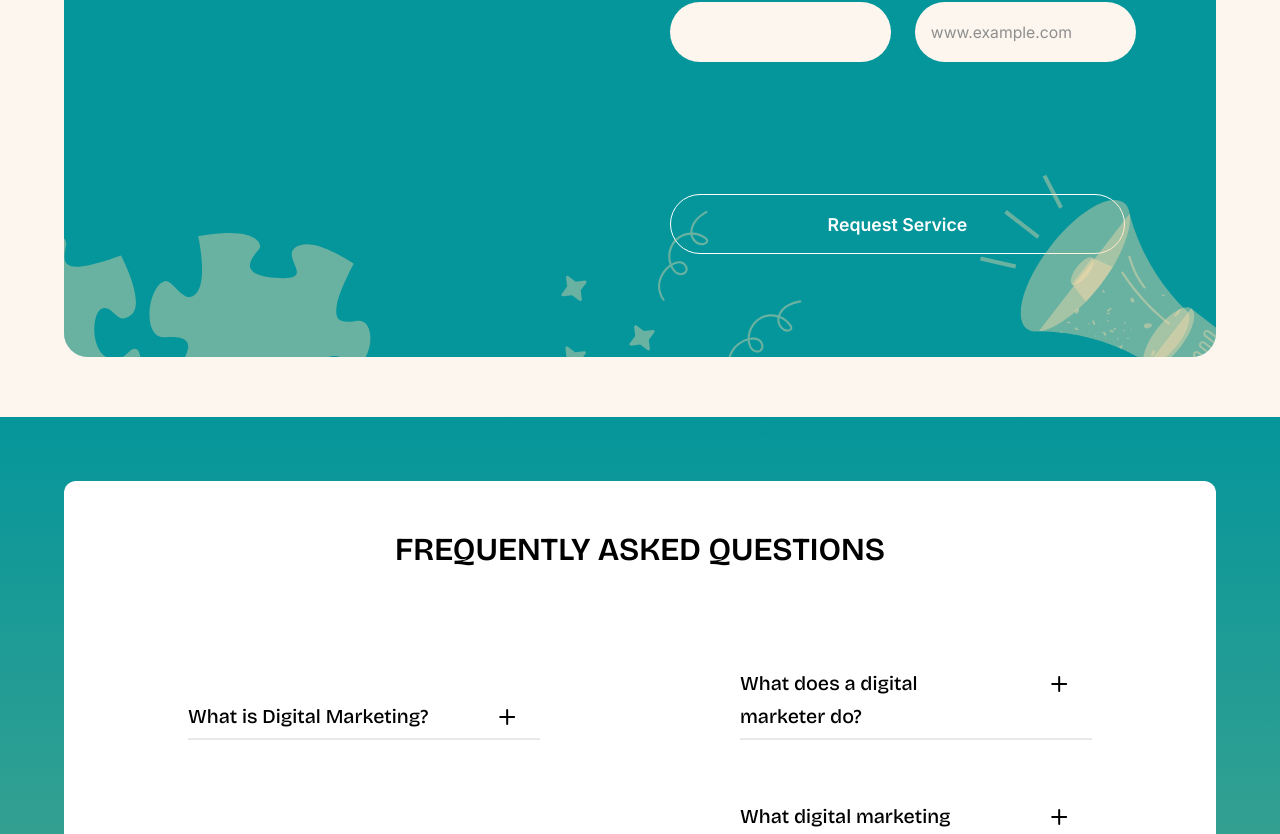
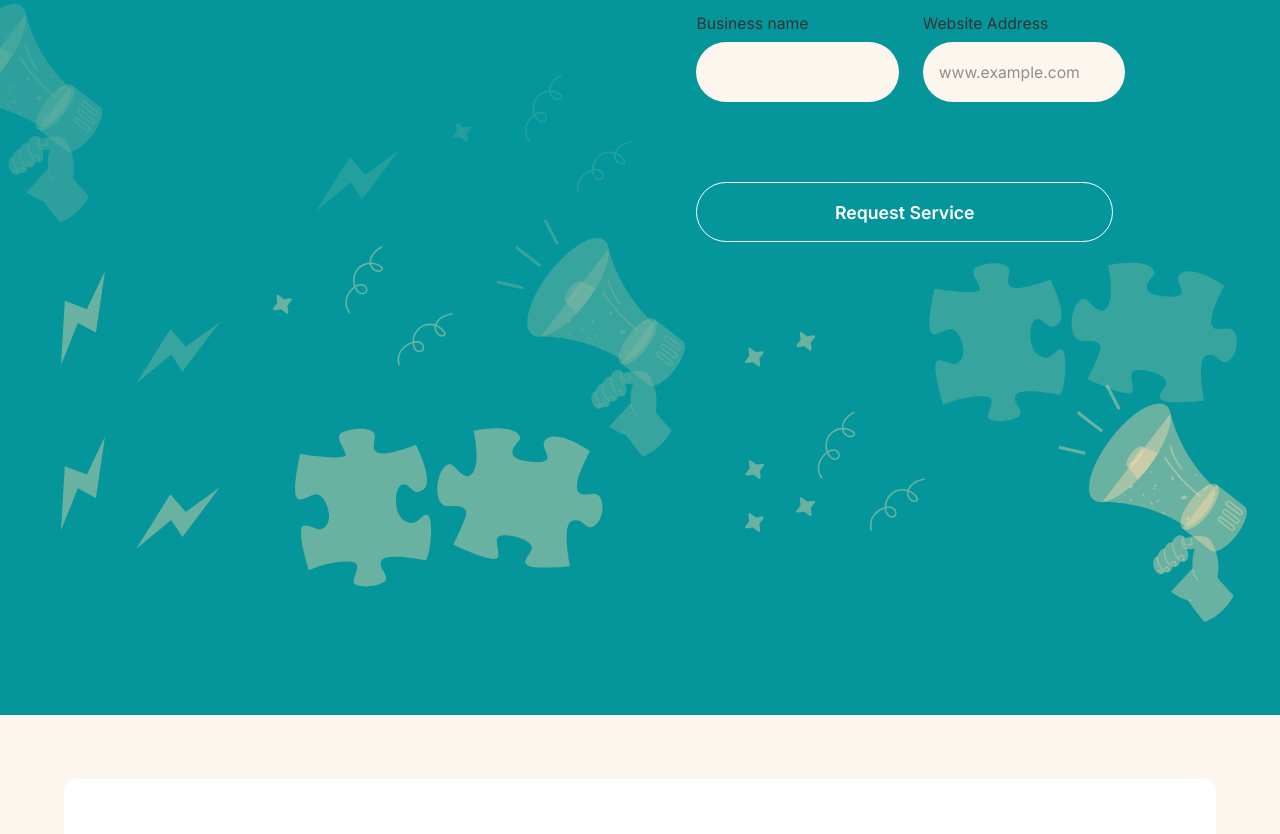
Before and after one commit to kinunit/penbreeze.com, a Vue app: page /contact-us in a window 1280 px wide. Shown: the part 503-1337 px from the top of the page. Built offline with nearby package versions, Linux system fonts and the light colour scheme.

Commit message:
implemented the widescreen responsiveness for the contact us page

```diff
--- a/src/presentation/components/FAQ/FAQ.vue
+++ b/src/presentation/components/FAQ/FAQ.vue
@@ -2,10 +2,13 @@
 import FAQCard from './FAQCard/FAQCard.vue';
 import { closeFAQOpenState, faqs, openFAQOpenState } from './faqs';
 
-
+interface IFAQProps {
+    bg2?:boolean;
+}
+const props = defineProps<IFAQProps>();
 </script>
 <template>
-    <section class="section-frame">
+    <section class="section-frame" :class="props.bg2 ?'bg2' :''">
         <div class="faq-section">
             <div class="heading6 section-title">FREQUENTLY ASKED QUESTIONS</div>
             <div class="faq-list">
@@ -48,6 +51,9 @@ import { closeFAQOpenState, faqs, openFAQOpenState } from './faqs';
             padding: 5%;
             height: 100vh;
         }
+        .section-frame.bg2 {
+            background: var(--orange-accent-100);
+        }
         .faq-section {
             margin: 0;
             min-height: unset;
--- a/src/presentation/pages/ContactUs/ContactUs.vue
+++ b/src/presentation/pages/ContactUs/ContactUs.vue
@@ -6,7 +6,7 @@ import Footer from 'src/presentation/components/Footer/Footer.vue';
 </script>
 <template>
     <ContactForm />
-    <FAQ />
+    <FAQ bg2 />
     <Footer />
 </template>
 <style scoped>
--- a/src/presentation/pages/LandingPage/LandingPage.vue
+++ b/src/presentation/pages/LandingPage/LandingPage.vue
@@ -48,7 +48,7 @@ import { processes, sectionPageProcessList } from '../Services/services';
         </div>
     </section>
 
-    <ContactForm />
+    <ContactForm mini />
 
     <Testimony />
 
--- a/src/presentation/pages/LandingPage/components/ContactForm/ContactForm.vue
+++ b/src/presentation/pages/LandingPage/components/ContactForm/ContactForm.vue
@@ -1,8 +1,3 @@
-<script lang="ts">
-    export default {
-        name: "ContactForm"
-    }
-</script>
 <script setup lang="ts">
     import PrimaryTextButton from 'src/presentation/components/Buttons/TextButton/PrimaryTextButton.vue';
     import Form from 'src/presentation/components/Form/Form.vue';
@@ -11,6 +6,13 @@
     import { reactive } from 'vue';
     import IllContact from "src/assets/illustrations/contact-ill.svg";
     import IllContactWide from "src/assets/illustrations/contact-ill-2.svg";
+    import IllContactWide3 from "src/assets/illustrations/contact-ill-3.svg";
+
+    interface IContactProps {
+        mini?:boolean;
+    }
+
+    const props = defineProps<IContactProps>()
 
     const firstNameModel = reactive<IInputFieldModel>({
         label: "First name",
@@ -48,7 +50,7 @@
 
 </script>
 <template>
-    <div class="contact-form">
+    <div class="contact-form" :class="props.mini ?'mini-screen' :''">
         <div class="initial-section">
             <div class="contact-form-heading heading4">Tell us your Story</div>
         </div>
@@ -101,7 +103,8 @@
         </Form>
 
         <IllContact class="mobile-ill" />
-        <IllContactWide class="wide-screen-ill" />
+        <IllContactWide class="wide-screen-ill" v-show="props.mini" />
+        <IllContactWide3 class="wide-screen-ill-2" v-show="!props.mini" />
     </div>
 </template>
 <style scoped>
@@ -139,13 +142,11 @@
 
     @media screen and (min-width: 1024px) {
         .contact-form {
-            padding-inline: 80px;
-            height: 100vh;
-            width: 90%;
-            margin: 60px auto;
-            border-radius: 24px;
+            padding: 200px 155px;
             flex-direction: row;
             align-items: flex-start;
+            justify-content: space-between;
+            height: 1218px;
             gap: 58px;
 
             >.mobile-ill {
@@ -154,30 +155,42 @@
             >.wide-screen-ill {
                 display: block;
                 position: absolute;
-                /* width: 100%; */
-                /* left: -10%; */
                 scale: 1;
                 right: 0%;
                 bottom: 0%;
             }
+            >.wide-screen-ill-2 {
+                display: block;
+                position: absolute;
+                width: 100%;
+                right: 0%;
+                bottom: 0%;
+            }
+        }
+        .mini-screen {
+            padding: 100px 80px;
+            margin: 60px auto;
+            width: 90%;
+            border-radius: 24px;
+            height: 841px;
         }
 
         .initial-section {
-
             >.contact-form-heading {
                 font-size: 70px;
+                color: var(--orange-accent-100);
             }
         }
 
         .form {
-            width: 55%;
+            width: 50%;
             margin-top: 0;
             display: grid;
             grid-template-columns: repeat(2, 1fr);
             row-gap: 70px;
 
             >.request-service-btn {
-                margin-top: 62px;
+                margin-top: 10px;
                 width: 206% !important;
             }
         }
```
Also changed, not shown: src/assets/illustrations/contact-ill-3.svg (added).
